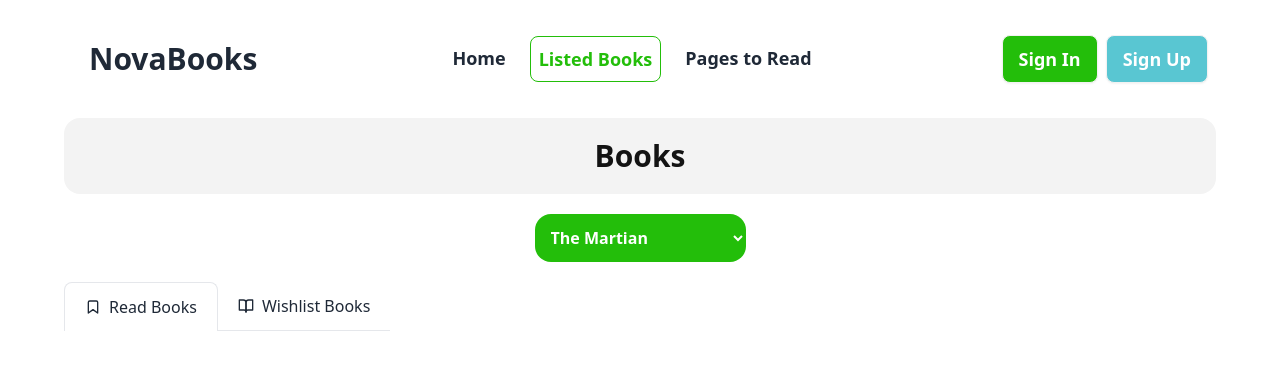
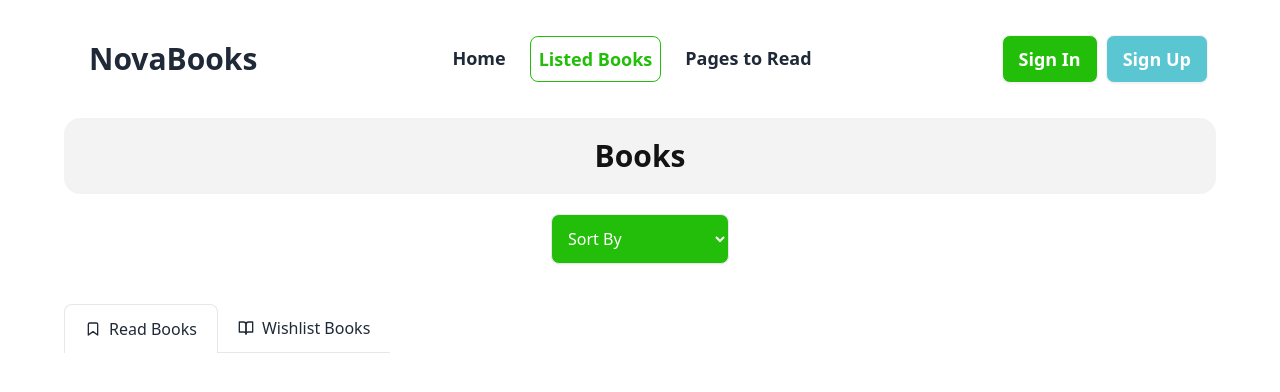
Before and after one commit to HunterMahmud/B9-A8-Mahmud, a React (Vite) app: page /listedbooks in a window 1280 px wide. Shown: the top 392 px of the page. Built offline with nearby package versions, Linux system fonts and the light colour scheme.

Commit message:
outlet component changing start to direct component

```diff
--- a/src/components/Listed.jsx
+++ b/src/components/Listed.jsx
@@ -5,7 +5,7 @@ import { MdOutlineContactPage } from "react-icons/md";
 import { Link } from "react-router-dom";
 
 const Listed = ({ book }) => {
-  console.log(book);
+  //console.log(book);
   const { bookId, image, bookName, author,  category,tags, yearOfPublishing, rating, publisher, totalPages } = book;
   return (
     <div className="w-full mx-auto bg-white border p-3 rounded-2xl border-[#13131326]">
--- a/src/pages/ListedBooks.jsx
+++ b/src/pages/ListedBooks.jsx
@@ -4,18 +4,31 @@ import { getDataFromLocalStorage } from './../utils/LocalStorage';
 
 const ListedBooks = () => {
   const [currentTab, setCurrentTab] = useState(0);
-  let localData = [];
-  // const loadDataAccordingToCurrentTab = ()=> {
+  const [selectedValue, setSelectedValue] = useState(true);
+  const handleOptionChange = (event)=>{
+    //setSelectedValue();
+   // console.log(event.target.value);
+    let localReadData = getDataFromLocalStorage('read');
+    let localWishData = getDataFromLocalStorage('wishlist');
+    if(event.target.value=='1'){
 
-  //   if(currentTab === 0){
-  //     localData = getDataFromLocalStorage('read');
-  //     console.log("readlish",localData);
-  //   }else if(currentTab === 1){
-  //     localData = getDataFromLocalStorage('wishlist');
-  //     console.log("wishlist", localData)
-  //   }
-  // }
-  // loadDataAccordingToCurrentTab();
+      localReadData.sort((book1, book2) => book2.rating - book1.rating);
+      localWishData.sort((book1, book2) => book2.rating - book1.rating);
+
+    }
+    else if(event.target.value=='2'){
+
+      localReadData.sort((book1,book2) => book2.totalPages-book1.totalPages);
+      localWishData.sort((book1,book2) => book2.totalPages-book1.totalPages);
+    }
+    else if(event.target.value == '3'){
+
+      localReadData.sort((book1,book2)=> book2.yearOfPublishing - book1.yearOfPublishing);
+      localWishData.sort((book1,book2)=> book2.yearOfPublishing - book1.yearOfPublishing);
+    }
+    localStorage.setItem('read',JSON.stringify(localReadData));
+    localStorage.setItem('wishlist',JSON.stringify(localWishData));
+  }
 
   return (
     <div className="max-w-6xl mx-auto">
@@ -23,23 +36,28 @@ const ListedBooks = () => {
         Books
       </h1>
 
-      <div className="mx-auto flex justify-center my-5">
+      <div className="flex justify-center mx-auto mt-5 mb-10">
+
         <select
-          className="bg-[#23BE0A] border-none p-3 rounded-2xl text-white mx-auto font-bold"
+          className="bg-[#23BE0A] border rounded-lg shadow-sm p-3 text-white font-medium focus:outline-none"
+          id="books"
           name="books"
-          id="books"
+          defaultValue=""
+          onChange={handleOptionChange}
         >
-          <option value="1">The Martian</option>
-          <option value="2">Pride and Prejudice</option>
-          <option value="3">To Kill a Mockingbird</option>
+          <option value="">Sort By</option>
+          <option className="bg-gray-100 py-2 text-gray-900 " value="1" >Rating</option>
+          <option className="bg-gray-100 py-2 text-gray-900 " value="2">Number of Pages</option>
+          <option className="bg-gray-100 py-2 text-gray-900 " value="3">Publishing year</option>
         </select>
       </div>
+
       <div className="flex items-center overflow-x-auto overflow-y-hidden sm:justify-start flex-nowrap">
         <Link
           onClick={() => setCurrentTab(0)}
           to=""
           className={`flex items-center flex-shrink-0 px-5 py-3 space-x-2 ${
-            currentTab===0 ? "border border-b-0 rounded-t-lg" : "border-b"
+            currentTab === 0 ? "border border-b-0 rounded-t-lg" : "border-b"
           } `}
         >
           <svg
@@ -57,7 +75,7 @@ const ListedBooks = () => {
           <span>Read Books</span>
         </Link>
         <Link
-        onClick={() => setCurrentTab(1)}
+          onClick={() => setCurrentTab(1)}
           to={`wishlistbooks`}
           className={`flex items-center flex-shrink-0 px-5 py-3 space-x-2 ${
             currentTab === 1 ? "border border-b-0 rounded-t-lg" : "border-b"
@@ -79,128 +97,11 @@ const ListedBooks = () => {
           <span>Wishlist Books</span>
         </Link>
       </div>
+
       <Outlet />
+
     </div>
   );
 };
 
 export default ListedBooks;
-
-/*
-
-
-const BlogDetails = () => {
-  const [currentTab, setCurrentTab] = useState(0);
-  const blogDetails = useLoaderData();
-  const {
-    title,
-    comments_count,
-    cover_image,
-    public_reactions_count,
-    tags,
-    published_at,
-    reading_time_minutes,
-  } = blogDetails;
-
-  const handleBookmark = (blog) => {
-    saveToLocalStorage(blog);
-  }
-  return (
-    <div className="flex flex-col p-6 space-y-6 overflow-hidden rounded-lg w-full max-w-3xl shadow-md mx-auto">
-      <article className="space-y-8">
-        <div className="space-y-6">
-        <img src={cover_image} alt="" />
-          <h1 className="text-4xl font-bold md:tracking-tight md:text-5xl">
-            {title}
-          </h1>
-          <div className="flex flex-col items-start justify-between w-full md:flex-row md:items-center">
-            <div className="flex items-center md:space-x-2">
-              <p className="text-sm">
-              {reading_time_minutes} min read • {new Date(published_at).toLocaleDateString("en-US", {
-              month: "long",
-              day: "numeric",
-              year: "numeric",
-              hour: "numeric",
-              minute: "numeric",
-              hour24: false,
-            })}
-              </p>
-            </div>
-            <p className="flex-shrink-0 mt-3 text-sm md:mt-0">
-         {comments_count} Comments • {public_reactions_count} views
-            </p>
-          </div>
-          <div className="flex flex-wrap py-6 gap-2 border-t border-dashed ">
-          {tags.map((tag,i) => (
-            <a
-            key={i}
-              rel="noopener noreferrer"
-              href="#"
-              className="px-3 py-1 rounded-sm hover:underline"
-            >
-              #{tag}
-            </a>
-          ))}
-        </div>
-          <div className="flex items-center -mx-4 overflow-x-auto overflow-y-hidden sm:justify-start flex-nowrap">
-            <Link
-              onClick={() => setCurrentTab(0)}
-              to=""
-              className={`flex items-center flex-shrink-0 px-5 py-3 space-x-2 ${
-                currentTab === 0 ? "border border-b-0 rounded-t-lg" : "border-b"
-              }`}
-            >
-              <svg
-                xmlns="http://www.w3.org/2000/svg"
-                viewBox="0 0 24 24"
-                fill="none"
-                stroke="currentColor"
-                strokeWidth="2"
-                strokeLinecap="round"
-                strokeLinejoin="round"
-                className="w-4 h-4"
-              >
-                <path d="M19 21l-7-5-7 5V5a2 2 0 0 1 2-2h10a2 2 0 0 1 2 2z"></path>
-              </svg>
-              <span>Content</span>
-            </Link>
-            <Link
-              onClick={() => setCurrentTab(1)}
-              to={`author`}
-              className={`flex items-center flex-shrink-0 px-5 py-3 space-x-2 ${
-                currentTab === 1 ? "border border-b-0 rounded-t-lg" : "border-b"
-              }`}
-            >
-              <svg
-                xmlns="http://www.w3.org/2000/svg"
-                viewBox="0 0 24 24"
-                fill="none"
-                stroke="currentColor"
-                strokeWidth="2"
-                strokeLinecap="round"
-                strokeLinejoin="round"
-                className="w-4 h-4"
-              >
-                <path d="M2 3h6a4 4 0 0 1 4 4v14a3 3 0 0 0-3-3H2z"></path>
-                <path d="M22 3h-6a4 4 0 0 0-4 4v14a3 3 0 0 1 3-3h7z"></path>
-              </svg>
-              <span>Author</span>
-            </Link>
-            <div className="ml-4 bg-pink-500 p-3 rounded-full cursor-pointer" onClick={()=>handleBookmark(blogDetails)}>
-            <MdBookmarkAdd />
-            </div>
-          </div>
-        </div>
-      </article>
-      <div>
-        <div className="flex flex-col items-center justify-center">
-          <Outlet />
-        </div>
-      </div>
-    </div>
-  );
-};
-
-export default BlogDetails;
-
-*/
```
